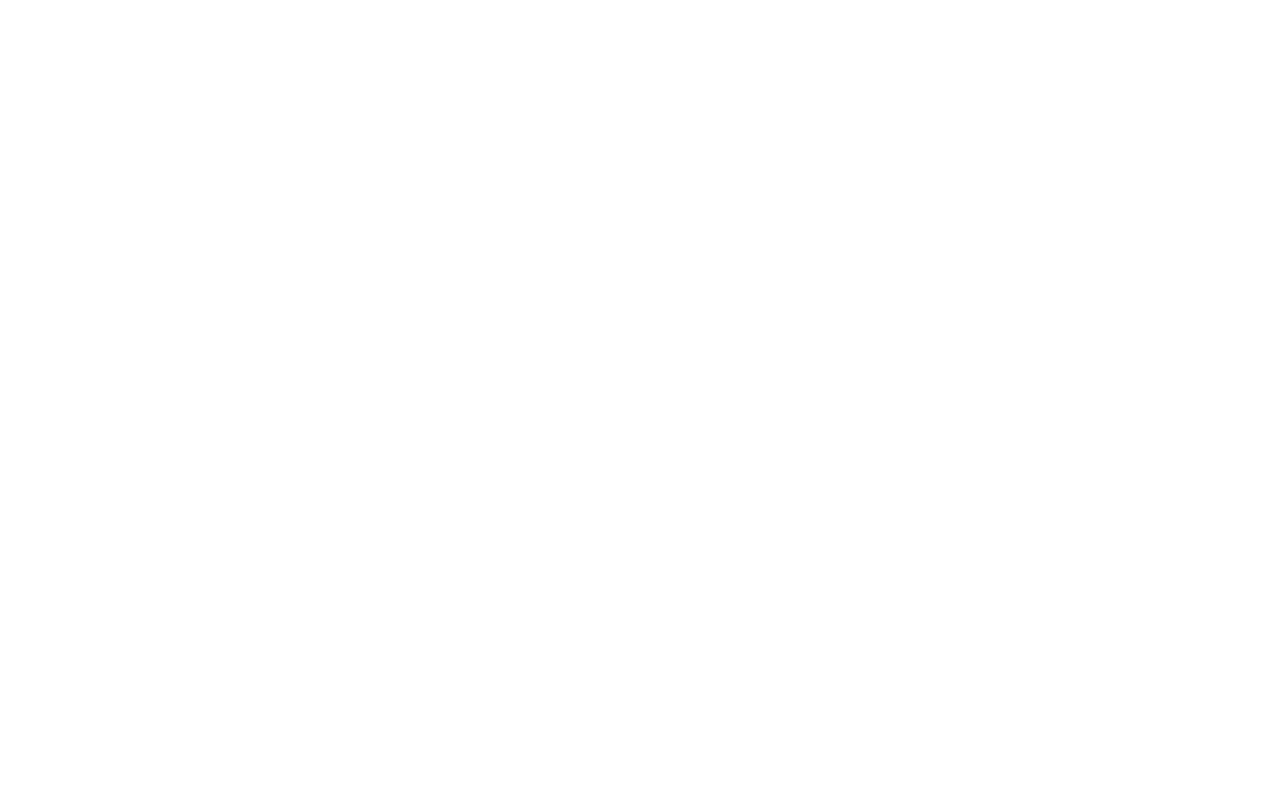
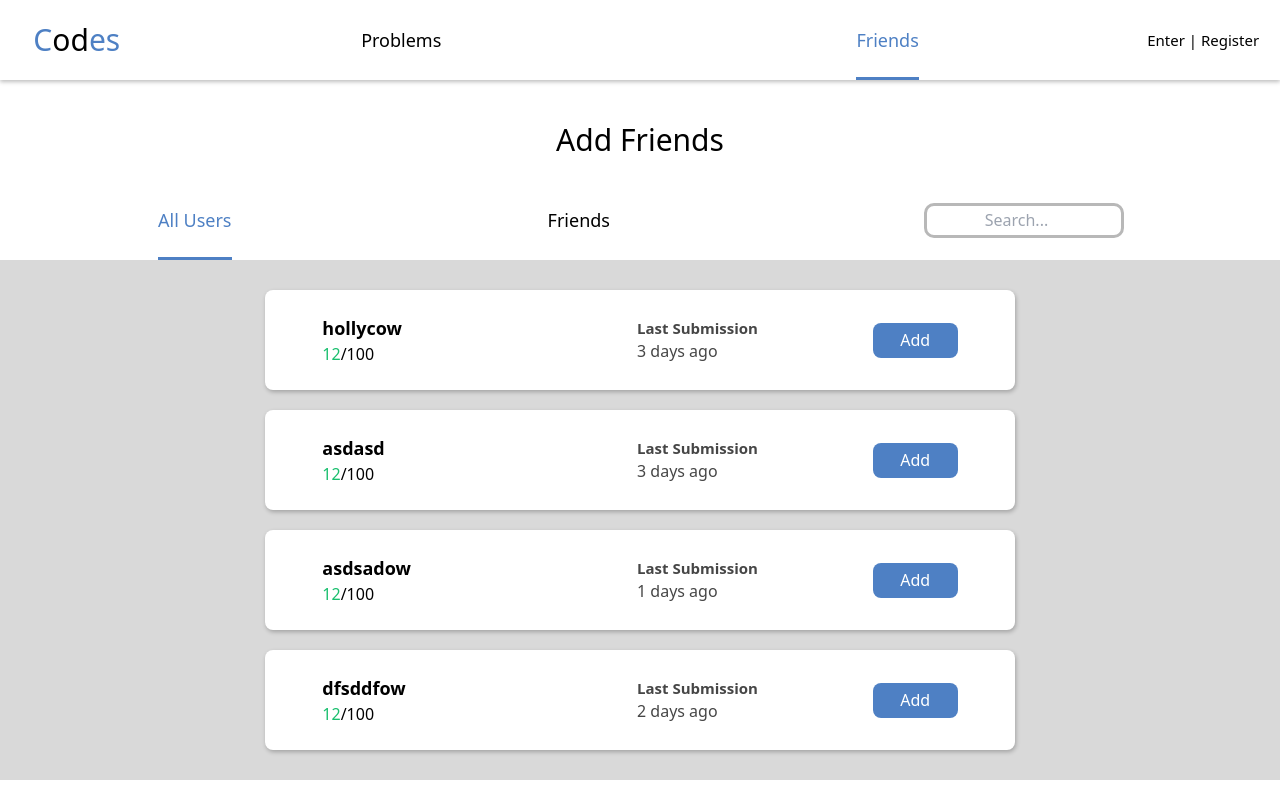
Before and after one commit to Sgewux/Codes-Frontend, a React (Vite) app: page /users/1/friends in a window 1280 px wide. Before the commit this address had no page. Shown: the top 800 px of the page. Built offline with nearby package versions, Linux system fonts and the light colour scheme.

Commit message:
Fixed something regarding foooter positioning and started workin on friends page

```diff
--- a/src/App.tsx
+++ b/src/App.tsx
@@ -7,6 +7,7 @@
 import Problems from "./pages/Problems";
 import Submissions from "./pages/Submissions";
 import SubmissionDetail from "./pages/SubmissionDetail";
+import Friends from "./pages/Friends";
 
 function App() {
   return (
@@ -16,6 +17,7 @@
           <Route path="/login" element={<Login/>}/>
           <Route path="/register" element={<Register/>}/>
           <Route path="/users/:handle" element={<Profile/>}/>
+          <Route path="/users/:handle/friends" element={<Friends/>}/>
           <Route path="/users/:handle/submissions" element={<Submissions/>}/>
           <Route path="/submissions/:id" element={<SubmissionDetail/>}/>
           <Route path="/submit" element={<Submit/>}/>
--- a/src/components/PageSelector.tsx
+++ b/src/components/PageSelector.tsx
@@ -38,7 +38,7 @@
         />
         <span>of {numOfPages}</span>
       </div>
-      <button className="bg-white h-[30px] w-[30px] rounded-r-[10px] disabled:cursor-not-allowed " onClick={() => handleChangePage(1)} disabled={currentPage == numOfPages}>
+      <button className="bg-white h-[30px] w-[30px] rounded-r-[10px] disabled:cursor-not-allowed " onClick={() => handleChangePage(1)} disabled={currentPage >= numOfPages}>
         {">"}
       </button>
     </div>
--- /dev/null
+++ b/src/components/SecondLevelMenu.tsx
@@ -0,0 +1,23 @@
+interface SecondLevelMenuProps {
+  options: Array<string>; // Available options
+  labels: Array<string>;
+  selected: string; // Currently selected option
+  select: (o: any) => any; // Setter function for change the option (useState setter funciton)
+};
+
+function SecondLevelMenu({options, labels,  selected, select}: SecondLevelMenuProps){
+  return (
+    <div className="flex flex-row justify-around align-middle leading-[80px] text-center float-left h-[80px] w-[inherit]">
+      {options.map((o, i) => {
+        return (
+          <div className={`h-[80px] ${o == selected ? "border-solid border-[#4E80C4] border-b-[3px]" : ""}`}>
+            <span className={`text-[18px] cursor-pointer ${o == selected ? "text-[#4E80C4] font-[500]" : "font-[300]"} transition-[0.3s] hover:text-[#235598]`} onClick={() => select(o)}>{labels[i]}</span>
+          </div>
+        );
+      })}
+
+    </div>
+  );
+}
+
+export default SecondLevelMenu;
--- /dev/null
+++ b/src/pages/Friends.tsx
@@ -0,0 +1,59 @@
+import { useState } from "react";
+import Nav from "../components/Nav";
+import SecondLevelMenu from "../components/SecondLevelMenu";
+import Footer from "../components/Footer";
+
+function Friends() {
+  const [filter, setFilter] = useState<"all" | "friends">("all");
+  const users: Array<{handle: string, lastSubmission: number, numSubmissions: number, acSubmissions: number}> = [
+    {handle: "hollycow", lastSubmission: 3, numSubmissions:100, acSubmissions: 12},
+    {handle: "asdasd", lastSubmission: 3, numSubmissions:100, acSubmissions: 12},
+    {handle: "asdsadow", lastSubmission: 1, numSubmissions:100, acSubmissions: 12},
+    {handle: "dfsddfow", lastSubmission: 2, numSubmissions:100, acSubmissions: 12}
+  ]
+
+  return (
+    <>
+      <Nav logged={true} activeTab="friends" role="contestant"/>
+      <div className="h-[100px] w-[100vw] bg-white text-center align-middle pt-[10px]">
+        <h1 className="font-[500] text-[30px] leading-[100px]">Add Friends</h1>
+      </div>
+
+      <div className="w-[100vw] h-[80px] bg-white">
+        <div className="w-[60vw]">
+          <SecondLevelMenu options={["all", "friends"]} labels={["All Users", "Friends"]} selected={filter} select={setFilter}/>
+        </div>
+        <div className="w-[40vw] h-[80px] float-right flex justify-center items-center" >
+          <input id="search-bar" type="search" className="border-solid border-[#B8B8B8] border-[3px] rounded-[10px] w-[200px] h-[35px] p-[3px] placeholder:text-center"
+          placeholder="Search..."/>
+        </div>
+      </div>
+
+      <div className="w-[100vw] bg-[#D9D9D9] min-h-[calc(100vh - 260px)] py-[30px]">
+        <div className="flex flex-col justify-around gap-[20px] items-center">
+          {users.map(u => {
+            return(
+            <div className="bg-white shadow-[1px_2px_4px_#00000040] rounded-[8px] w-[750px] h-[100px] flex justify-around items-center">
+              <div className="w-[200px]">
+                <h3 className="font-[700] text-[18px]">{u.handle}</h3>
+                <p><span className="text-[#19BF6E]">{u.acSubmissions}</span>/{u.numSubmissions}</p>
+              </div>
+              <div className="text-[#464646]">
+                <h3 className="font-[700] text-[15px]">Last Submission</h3>
+                <p>{u.lastSubmission} days ago</p>
+              </div>
+              <button className="bg-main w-[85px] h-[35px] rounded-[8px]">
+                <span className="text-white font-[500] ">Add </span>
+              </button>
+             </div>
+            );
+          })}
+        </div>
+      </div>
+
+      <Footer/>
+    </>
+  );
+}
+
+export default Friends;
--- a/src/pages/Problems.tsx
+++ b/src/pages/Problems.tsx
@@ -5,6 +5,7 @@
 import { getProblems, getProblemsByName } from "../api/problems";
 import PageSelector from "../components/PageSelector";
 import Footer from "../components/Footer";
+import SecondLevelMenu from "../components/SecondLevelMenu";
 
 function Problems(){
   const [filter, setFilter] = useState<"all" | "accepted" | "tried" >("all"); //according to this fetch data with useEffect
@@ -12,7 +13,7 @@
   const [page, setPage] = useState<number>(1);
   const [numOfPages, setNumOfPages] = useState<number>(0);
   const [search, setSearch] = useState<string|null>(null);
-  const pageLenght = 5;
+  const pageLenght = 10;
 
   const changeFilter = (o: "all" | "accepted" | "tried") => {
     setFilter(o);
@@ -48,22 +49,15 @@
   if(problems){
     return(
       <>
-      <div className="w-[100vw] h-[100vh] bg-[#D9D9D9]">
+      <div className="">
         <Nav activeTab={"problems"} logged={false} role="guest"/>
         {/* <div className="h-[100px] w-[100cw] bg-white text-left align-middle leading-[50px] px-[50px]">
           <h1 className="font-[500] text-[30px]">Problems</h1>
         </div> */}
         <div className="h-[80px] w-[100vw] bg-white">
-            <div className="flex flex-row justify-around w-[60vw] align-middle leading-[80px] text-center float-left h-[80px]">
-                <div className={`h-[80px] ${filter == "all" ? "border-solid border-[#4E80C4] border-b-[3px]" : ""}`}>
-                    <span className={`text-[18px] cursor-pointer ${filter=="all" ? "text-[#4E80C4] font-[500]" : "font-[300]"} transition-[0.3s] hover:text-[#235598]`} onClick={() => changeFilter("all")}>All problems</span>
-                </div>
-                <div className={`h-[80px] ${filter == "accepted" ? "border-solid border-[#4E80C4] border-b-[3px]" : ""}`}>
-                    <span className={`text-[18px] cursor-pointer ${filter=="accepted" ? "text-[#4E80C4] font-[500]" : "font-[300]"} transition-[0.3s] hover:text-[#235598]`} onClick={() => changeFilter("accepted")}>Accepted</span>
-                </div>
-                <div className={`h-[80px] ${filter == "tried" ? "border-solid border-[#4E80C4] border-b-[3px]" : ""}`}>
-                    <span className={`text-[18px] cursor-pointer ${filter=="tried" ? "text-[#4E80C4] font-[500]" : "font-[300]"} transition-[0.3s] hover:text-[#235598]`}onClick={() => changeFilter("tried")}>Tried</span>
-                </div>
+
+            <div className="w-[60vw]">
+              <SecondLevelMenu options={["all", "accepted", "tried"]} labels={["All", "Accepted", "Tried"]} selected={filter} select={changeFilter}/>
             </div>
 
             <div className="w-[40vw] h-[80px] float-right flex justify-center items-center" >
@@ -72,13 +66,15 @@
             </div>
         </div>
 
-        <div className="flex flex-col justify-center items-center mt-[30px] bg-[#D9D9D9]" >
+      </div>
+
+      <div className="flex flex-col  items-center  bg-[#D9D9D9] py-[30px] w-[100vw] min-h-[calc(100vh-160px)]" >
           <ProblemsTable problems={problems}/>
           <div className="mt-[30px]">
             <PageSelector numOfPages={numOfPages} currentPage={page} setPage={setPage}/>
           </div>
-        </div>
       </div>
+
       <Footer/>
       </>
     );
--- a/src/pages/Submissions.tsx
+++ b/src/pages/Submissions.tsx
@@ -2,34 +2,27 @@
 import Nav from "../components/Nav";
 import SubmissionsTable from "../components/SubmissionsTable";
 import Footer from "../components/Footer";
+import SecondLevelMenu from "../components/SecondLevelMenu";
 
 function Submissions(){
   const[filter, setFilter] = useState<"all" | "accepted" | "failed">("all"); //according to this fetch data with useEffect
 
   return(
     <>
-      <div className="w-[100vw] h-[100vh] bg-[#D9D9D9]">
+      <div className="">
         <Nav logged={false} role="guest"/>
-        <div className="h-[50px] w-[100vw] bg-white text-center align-middle pt-[10px]">
-          <h1 className="font-[500] text-[30px] leading-[50px]">User Submissions</h1>
+        <div className="h-[100px] w-[100vw] bg-white text-center align-middle pt-[10px]">
+          <h1 className="font-[500] text-[30px] leading-[100px]">User Submissions</h1>
         </div>
 
-          <div className="flex flex-row justify-around w-[100vw] h-[80px] align-middle leading-[80px] text-center float-left bg-white">
-              <div className={`h-[80px] ${filter == "all" ? "border-solid border-[#4E80C4] border-b-[3px]" : ""}`}>
-                  <span className={`text-[18px] cursor-pointer ${filter=="all" ? "text-[#4E80C4] font-[500]" : "font-[300]"} transition-[0.3s] hover:text-[#235598]`} onClick={() => setFilter("all")}>All</span>
-              </div>
-              <div className={`h-[80px] ${filter == "accepted" ? "border-solid border-[#4E80C4] border-b-[3px]" : ""}`}>
-                  <span className={`text-[18px] cursor-pointer ${filter=="accepted" ? "text-[#4E80C4] font-[500]" : "font-[300]"} transition-[0.3s] hover:text-[#235598]`} onClick={() => setFilter("accepted")}>Accepted</span>
-              </div>
-              <div className={`h-[80px] ${filter == "failed" ? "border-solid border-[#4E80C4] border-b-[3px]" : ""}`}>
-                  <span className={`text-[18px] cursor-pointer ${filter=="failed" ? "text-[#4E80C4] font-[500]" : "font-[300]"} transition-[0.3s] hover:text-[#235598]`}onClick={() => setFilter("failed")}>Failed</span>
-              </div>
-          </div>
+        <div className="w-[100vw]">
+          <SecondLevelMenu options={["all", "accepted", "failed"]} labels={["All", "Accepted", "Failed"]} selected={filter} select={setFilter}/>
+        </div>
 
-          <div className="w-[100vw] flex justify-center items-center pt-[30px]">
+      </div>
+
+      <div className="flex flex-col  items-center  bg-[#D9D9D9] py-[30px] w-[100vw] min-h-[calc(100vh-260px)]">
             <SubmissionsTable/>
-          </div>
-
       </div>
 
       <Footer/>
```
